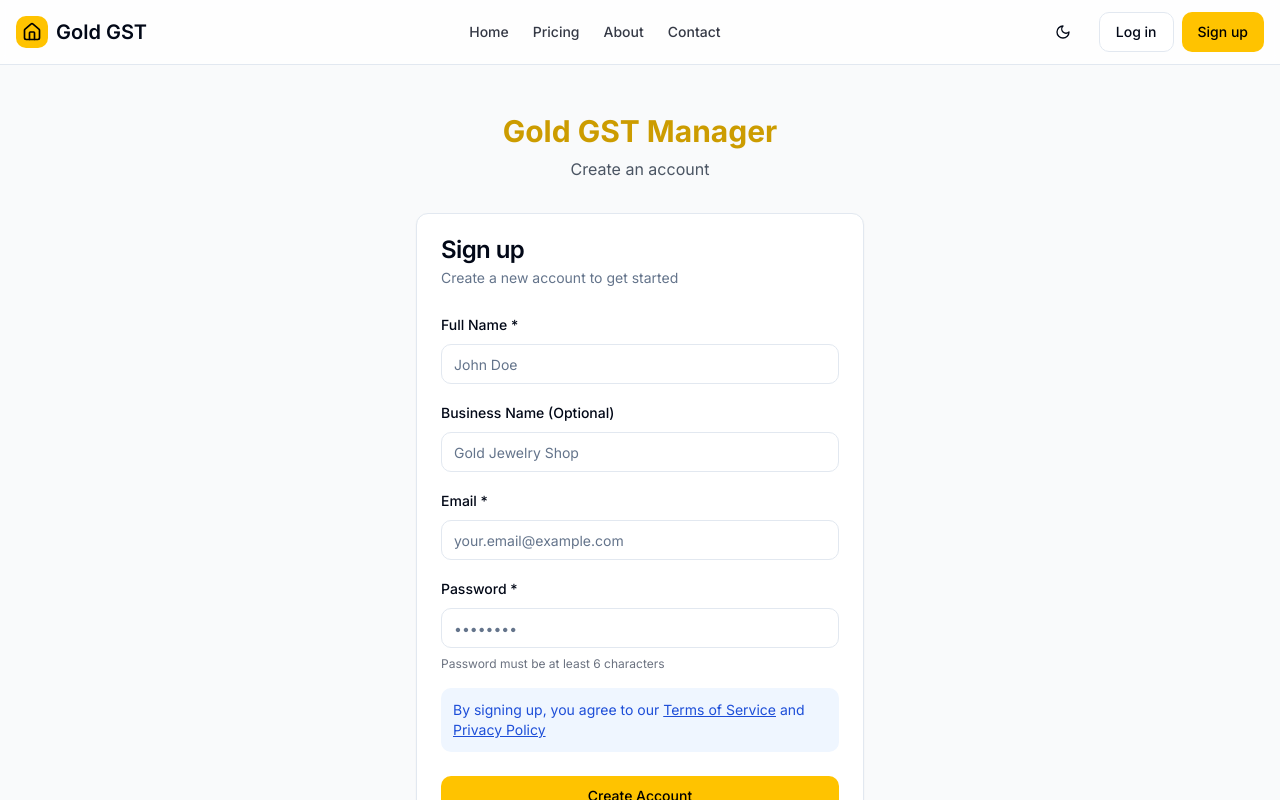
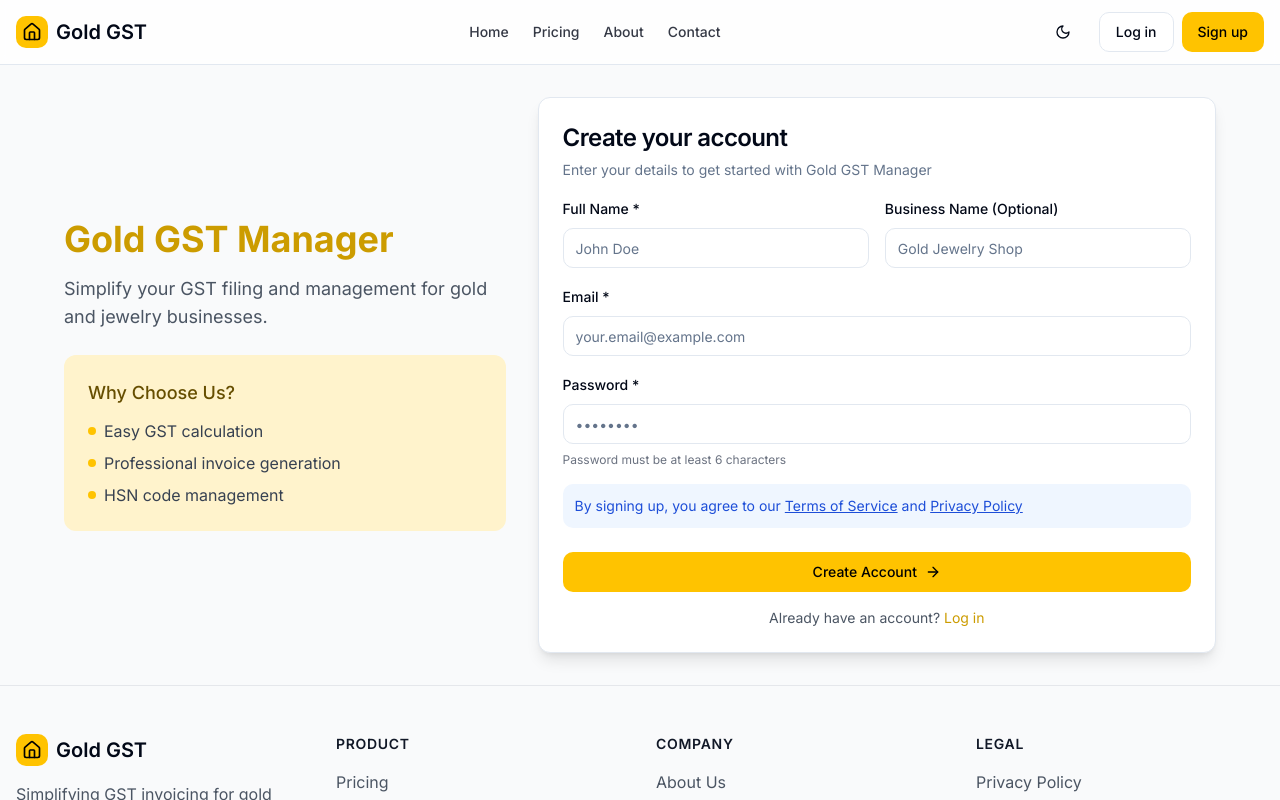
Before and after one commit to omex04/goldvendor-gst-manager, a React (Vite) app: page /register in a window 1280 px wide. Shown: the top 800 px of the page. Built offline with nearby package versions, Linux system fonts and the light colour scheme.

Commit message:
Fix: Registration database error and UI updates
Fixes database error during registration and updates the signup page UI to landscape mode.

```diff
--- a/src/pages/Login.tsx
+++ b/src/pages/Login.tsx
@@ -1,22 +1,38 @@
 
 import React, { useState, useEffect } from 'react';
 import { Card, CardContent, CardDescription, CardFooter, CardHeader, CardTitle } from '@/components/ui/card';
-import { Input } from '@/components/ui/input';
 import { Button } from '@/components/ui/button';
-import { Label } from '@/components/ui/label';
-import { useNavigate, Link } from 'react-router-dom';
-import { toast } from 'sonner';
-import { signIn } from '@/lib/supabase';
-import { useAuth } from '@/context/AuthContext';
+import { Link, useNavigate } from 'react-router-dom';
 import LandingHeader from '@/components/landing/LandingHeader';
 import LandingFooter from '@/components/landing/LandingFooter';
+import { signIn } from '@/lib/supabase';
+import { toast } from 'sonner';
+import { Input } from '@/components/ui/input';
+import { Label } from '@/components/ui/label';
+import { useAuth } from '@/context/AuthContext';
+import { Form, FormControl, FormField, FormItem, FormLabel, FormMessage } from '@/components/ui/form';
+import { zodResolver } from '@hookform/resolvers/zod';
+import { useForm } from 'react-hook-form';
+import * as z from 'zod';
+import { ArrowRight, KeyRound } from 'lucide-react';
+
+const formSchema = z.object({
+  email: z.string().email({ message: "Please enter a valid email address." }),
+  password: z.string().min(1, { message: "Password is required." }),
+});
 
 const Login = () => {
-  const [email, setEmail] = useState('');
-  const [password, setPassword] = useState('');
   const [isLoading, setIsLoading] = useState(false);
   const navigate = useNavigate();
   const { isAuthenticated, refreshUser } = useAuth();
+
+  const form = useForm<z.infer<typeof formSchema>>({
+    resolver: zodResolver(formSchema),
+    defaultValues: {
+      email: "",
+      password: "",
+    },
+  });
 
   useEffect(() => {
     // If already authenticated, redirect to dashboard
@@ -25,24 +41,17 @@ const Login = () => {
     }
   }, [isAuthenticated, navigate]);
 
-  const handleLogin = async (e: React.FormEvent) => {
-    e.preventDefault();
-
-    if (!email || !password) {
-      toast.error('Please enter both email and password');
-      return;
-    }
-
+  const onSubmit = async (values: z.infer<typeof formSchema>) => {
     setIsLoading(true);
 
     try {
-      const result = await signIn(email, password);
+      const result = await signIn(values.email, values.password);
 
       if (!result.success) {
         throw new Error(result.error || 'Login failed');
       }
 
-      await refreshUser(); // Update auth context
+      await refreshUser();
       toast.success('Login successful');
       navigate('/dashboard');
     } catch (error: any) {
@@ -57,72 +66,115 @@ const Login = () => {
     <div className="min-h-screen flex flex-col bg-gray-50 dark:bg-gray-900">
       <LandingHeader />
 
-      <div className="flex-grow flex items-center justify-center px-4 py-12">
-        <div className="w-full max-w-md">
-          <div className="text-center mb-8">
-            <h1 className="text-3xl font-bold text-gold-600 dark:text-gold-500">Gold GST Manager</h1>
-            <p className="text-gray-600 dark:text-gray-400 mt-2">Login to your account</p>
+      <div className="flex-grow flex items-center justify-center px-6 py-8">
+        <div className="w-full max-w-6xl grid grid-cols-1 lg:grid-cols-5 gap-8 items-center">
+          {/* Left side - Welcome back content */}
+          <div className="lg:col-span-2 space-y-6 text-center lg:text-left">
+            <div>
+              <h1 className="text-4xl font-bold text-gold-600 dark:text-gold-500">Welcome Back</h1>
+              <p className="mt-4 text-lg text-gray-600 dark:text-gray-400">
+                Log in to access your Gold GST Manager dashboard and manage your invoices
+              </p>
             </div>
 
-          <Card className="dark:bg-gray-800 dark:border-gray-700 transition-all hover:shadow-md">
-            <CardHeader>
-              <CardTitle className="dark:text-white">Login</CardTitle>
+            <div className="bg-gold-100 dark:bg-gold-900/30 p-6 rounded-xl">
+              <h3 className="font-medium text-gold-800 dark:text-gold-400 text-lg">New Features</h3>
+              <ul className="mt-3 space-y-2">
+                <li className="flex items-center gap-2">
+                  <span className="h-2 w-2 rounded-full bg-gold-500"></span>
+                  <span className="text-gray-700 dark:text-gray-300">Improved invoice templates</span>
+                </li>
+                <li className="flex items-center gap-2">
+                  <span className="h-2 w-2 rounded-full bg-gold-500"></span>
+                  <span className="text-gray-700 dark:text-gray-300">Enhanced reporting</span>
+                </li>
+                <li className="flex items-center gap-2">
+                  <span className="h-2 w-2 rounded-full bg-gold-500"></span>
+                  <span className="text-gray-700 dark:text-gray-300">Mobile optimization</span>
+                </li>
+              </ul>
+            </div>
+          </div>
+
+          {/* Right side - Login form */}
+          <Card className="lg:col-span-3 dark:bg-gray-800 dark:border-gray-700 shadow-lg">
+            <CardHeader className="pb-4">
+              <div className="flex items-center gap-2">
+                <KeyRound className="h-5 w-5 text-gold-500" />
+                <CardTitle className="dark:text-white text-2xl">Login to your account</CardTitle>
+              </div>
               <CardDescription className="dark:text-gray-400">
-                Enter your credentials to access your account
+                Enter your credentials to access your dashboard
               </CardDescription>
             </CardHeader>
-            <form onSubmit={handleLogin}>
+            <Form {...form}>
+              <form onSubmit={form.handleSubmit(onSubmit)}>
                 <CardContent className="space-y-4">
-                <div className="space-y-2">
-                  <Label htmlFor="email" className="dark:text-gray-300">Email</Label>
+                  <FormField
+                    control={form.control}
+                    name="email"
+                    render={({ field }) => (
+                      <FormItem>
+                        <FormLabel className="dark:text-gray-300">Email</FormLabel>
+                        <FormControl>
                           <Input
-                    id="email"
                             type="email"
                             placeholder="your.email@example.com"
-                    value={email}
-                    onChange={(e) => setEmail(e.target.value)}
-                    required
-                    className="dark:bg-gray-700 dark:border-gray-600 dark:text-white transition-colors focus:border-gold-500"
+                            className="dark:bg-gray-700 dark:border-gray-600 dark:text-white"
+                            {...field}
                           />
-                </div>
-                <div className="space-y-2">
-                  <div className="flex items-center justify-between">
-                    <Label htmlFor="password" className="dark:text-gray-300">Password</Label>
-                  </div>
+                        </FormControl>
+                        <FormMessage />
+                      </FormItem>
+                    )}
+                  />
+
+                  <FormField
+                    control={form.control}
+                    name="password"
+                    render={({ field }) => (
+                      <FormItem>
+                        <FormLabel className="dark:text-gray-300">Password</FormLabel>
+                        <FormControl>
                           <Input
-                    id="password"
                             type="password"
                             placeholder="••••••••"
-                    value={password}
-                    onChange={(e) => setPassword(e.target.value)}
-                    required
-                    className="dark:bg-gray-700 dark:border-gray-600 dark:text-white transition-colors focus:border-gold-500"
+                            className="dark:bg-gray-700 dark:border-gray-600 dark:text-white"
+                            {...field}
                           />
-                </div>
+                        </FormControl>
+                        <FormMessage />
+                      </FormItem>
+                    )}
+                  />
                 </CardContent>
-              <CardFooter className="flex flex-col space-y-4">
+                <CardFooter className="flex flex-col gap-4 pt-0">
                   <Button
                     type="submit"
-                  className="w-full bg-gold-500 hover:bg-gold-600 dark:bg-gold-600 dark:hover:bg-gold-700 text-black transition-colors"
+                    className="w-full bg-gold-500 hover:bg-gold-600 dark:bg-gold-600 dark:hover:bg-gold-700 text-black flex items-center justify-center gap-2"
                     disabled={isLoading}
                   >
                     {isLoading ? 'Logging in...' : 'Log in'}
+                    {!isLoading && <ArrowRight className="h-4 w-4" />}
                   </Button>
-                <div className="text-center w-full">
-                  <Link to="/" className="text-sm text-gray-600 dark:text-gray-400 hover:text-gold-600 dark:hover:text-gold-500 transition-colors">
+
+                  <div className="grid grid-cols-2 gap-4 w-full">
+                    <Link to="/" className="text-sm text-center text-gray-600 dark:text-gray-400 hover:text-gold-600 dark:hover:text-gold-500">
                       Back to home
                     </Link>
-                </div>
-                <div className="text-center w-full">
+
+                    <div className="text-center">
                       <p className="text-sm text-gray-600 dark:text-gray-400">
-                    Don't have an account?{' '}
-                    <Link to="/register" className="text-gold-600 dark:text-gold-500 hover:underline transition-colors">
+                        No account?{' '}
+                        <Link to="/register" className="text-gold-600 dark:text-gold-500 hover:underline">
                           Sign up
                         </Link>
                       </p>
                     </div>
+                  </div>
                 </CardFooter>
               </form>
+            </Form>
           </Card>
         </div>
       </div>
--- a/src/pages/Register.tsx
+++ b/src/pages/Register.tsx
@@ -10,15 +10,33 @@ import { toast } from 'sonner';
 import { Input } from '@/components/ui/input';
 import { Label } from '@/components/ui/label';
 import { useAuth } from '@/context/AuthContext';
+import { Form, FormControl, FormField, FormItem, FormLabel, FormMessage } from '@/components/ui/form';
+import { zodResolver } from '@hookform/resolvers/zod';
+import { useForm } from 'react-hook-form';
+import * as z from 'zod';
+import { ArrowRight } from 'lucide-react';
+
+const formSchema = z.object({
+  fullName: z.string().min(2, { message: "Name must be at least 2 characters." }),
+  businessName: z.string().optional(),
+  email: z.string().email({ message: "Please enter a valid email address." }),
+  password: z.string().min(6, { message: "Password must be at least 6 characters." }),
+});
 
 const Register = () => {
-  const [email, setEmail] = useState('');
-  const [password, setPassword] = useState('');
-  const [fullName, setFullName] = useState('');
-  const [businessName, setBusinessName] = useState('');
   const [isLoading, setIsLoading] = useState(false);
   const navigate = useNavigate();
   const { isAuthenticated, refreshUser } = useAuth();
+
+  const form = useForm<z.infer<typeof formSchema>>({
+    resolver: zodResolver(formSchema),
+    defaultValues: {
+      fullName: "",
+      businessName: "",
+      email: "",
+      password: "",
+    },
+  });
 
   useEffect(() => {
     // If already authenticated, redirect to dashboard
@@ -27,20 +45,13 @@ const Register = () => {
     }
   }, [isAuthenticated, navigate]);
 
-  const handleRegister = async (e: React.FormEvent) => {
-    e.preventDefault();
-
-    if (!email || !password || !fullName) {
-      toast.error('Please fill in all required fields');
-      return;
-    }
-
+  const onSubmit = async (values: z.infer<typeof formSchema>) => {
     setIsLoading(true);
 
     try {
-      const result = await signUp(email, password, {
-        name: fullName,
-        businessName: businessName || undefined
+      const result = await signUp(values.email, values.password, {
+        name: values.fullName,
+        businessName: values.businessName || undefined
       });
 
       if (!result.success) {
@@ -49,9 +60,9 @@ const Register = () => {
 
       toast.success('Registration successful!');
 
-      // Wait for a moment to allow database triggers to complete
+      // Wait a moment for DB triggers to complete
       setTimeout(async () => {
-        await refreshUser(); // Update auth context
+        await refreshUser();
         navigate('/dashboard');
       }, 1000);
     } catch (error: any) {
@@ -66,96 +77,152 @@ const Register = () => {
     <div className="min-h-screen flex flex-col bg-gray-50 dark:bg-gray-900">
       <LandingHeader />
 
-      <div className="flex-grow flex items-center justify-center px-4 py-12">
-        <div className="w-full max-w-md">
-          <div className="text-center mb-8">
-            <h1 className="text-3xl font-bold text-gold-600 dark:text-gold-500">Gold GST Manager</h1>
-            <p className="text-gray-600 dark:text-gray-400 mt-2">Create an account</p>
+      <div className="flex-grow flex items-center justify-center px-6 py-8">
+        <div className="w-full max-w-6xl grid grid-cols-1 lg:grid-cols-5 gap-8 items-center">
+          {/* Left side - Welcome content */}
+          <div className="lg:col-span-2 space-y-6 text-center lg:text-left">
+            <div>
+              <h1 className="text-4xl font-bold text-gold-600 dark:text-gold-500">Gold GST Manager</h1>
+              <p className="mt-4 text-lg text-gray-600 dark:text-gray-400">
+                Simplify your GST filing and management for gold and jewelry businesses.
+              </p>
             </div>
 
-          <Card className="dark:bg-gray-800 dark:border-gray-700 transition-all hover:shadow-md">
-            <CardHeader>
-              <CardTitle className="dark:text-white">Sign up</CardTitle>
+            <div className="bg-gold-100 dark:bg-gold-900/30 p-6 rounded-xl">
+              <h3 className="font-medium text-gold-800 dark:text-gold-400 text-lg">Why Choose Us?</h3>
+              <ul className="mt-3 space-y-2">
+                <li className="flex items-center gap-2">
+                  <span className="h-2 w-2 rounded-full bg-gold-500"></span>
+                  <span className="text-gray-700 dark:text-gray-300">Easy GST calculation</span>
+                </li>
+                <li className="flex items-center gap-2">
+                  <span className="h-2 w-2 rounded-full bg-gold-500"></span>
+                  <span className="text-gray-700 dark:text-gray-300">Professional invoice generation</span>
+                </li>
+                <li className="flex items-center gap-2">
+                  <span className="h-2 w-2 rounded-full bg-gold-500"></span>
+                  <span className="text-gray-700 dark:text-gray-300">HSN code management</span>
+                </li>
+              </ul>
+            </div>
+          </div>
+
+          {/* Right side - Registration form */}
+          <Card className="lg:col-span-3 dark:bg-gray-800 dark:border-gray-700 shadow-lg">
+            <CardHeader className="pb-4">
+              <CardTitle className="dark:text-white text-2xl">Create your account</CardTitle>
               <CardDescription className="dark:text-gray-400">
-                Create a new account to get started
+                Enter your details to get started with Gold GST Manager
               </CardDescription>
             </CardHeader>
-            <form onSubmit={handleRegister}>
+            <Form {...form}>
+              <form onSubmit={form.handleSubmit(onSubmit)}>
                 <CardContent className="space-y-4">
-                <div className="space-y-2">
-                  <Label htmlFor="fullName" className="dark:text-gray-300">Full Name *</Label>
+                  <div className="grid grid-cols-1 md:grid-cols-2 gap-4">
+                    <FormField
+                      control={form.control}
+                      name="fullName"
+                      render={({ field }) => (
+                        <FormItem>
+                          <FormLabel className="dark:text-gray-300">Full Name *</FormLabel>
+                          <FormControl>
                             <Input
-                    id="fullName"
                               type="text"
                               placeholder="John Doe"
-                    value={fullName}
-                    onChange={(e) => setFullName(e.target.value)}
-                    required
-                    className="dark:bg-gray-700 dark:border-gray-600 dark:text-white transition-colors focus:border-gold-500"
+                              className="dark:bg-gray-700 dark:border-gray-600 dark:text-white"
+                              {...field}
+                            />
+                          </FormControl>
+                          <FormMessage />
+                        </FormItem>
+                      )}
+                    />
+                    <FormField
+                      control={form.control}
+                      name="businessName"
+                      render={({ field }) => (
+                        <FormItem>
+                          <FormLabel className="dark:text-gray-300">Business Name (Optional)</FormLabel>
+                          <FormControl>
+                            <Input
+                              type="text"
+                              placeholder="Gold Jewelry Shop"
+                              className="dark:bg-gray-700 dark:border-gray-600 dark:text-white"
+                              {...field}
+                            />
+                          </FormControl>
+                          <FormMessage />
+                        </FormItem>
+                      )}
                     />
                   </div>
-                <div className="space-y-2">
-                  <Label htmlFor="business" className="dark:text-gray-300">Business Name (Optional)</Label>
+
+                  <FormField
+                    control={form.control}
+                    name="email"
+                    render={({ field }) => (
+                      <FormItem>
+                        <FormLabel className="dark:text-gray-300">Email *</FormLabel>
+                        <FormControl>
                           <Input
-                    id="business"
-                    type="text"
-                    placeholder="Gold Jewelry Shop"
-                    value={businessName}
-                    onChange={(e) => setBusinessName(e.target.value)}
-                    className="dark:bg-gray-700 dark:border-gray-600 dark:text-white transition-colors focus:border-gold-500"
-                  />
-                </div>
-                <div className="space-y-2">
-                  <Label htmlFor="email" className="dark:text-gray-300">Email *</Label>
-                  <Input
-                    id="email"
                             type="email"
                             placeholder="your.email@example.com"
-                    value={email}
-                    onChange={(e) => setEmail(e.target.value)}
-                    required
-                    className="dark:bg-gray-700 dark:border-gray-600 dark:text-white transition-colors focus:border-gold-500"
+                            className="dark:bg-gray-700 dark:border-gray-600 dark:text-white"
+                            {...field}
                           />
-                </div>
-                <div className="space-y-2">
-                  <Label htmlFor="password" className="dark:text-gray-300">Password *</Label>
+                        </FormControl>
+                        <FormMessage />
+                      </FormItem>
+                    )}
+                  />
+
+                  <FormField
+                    control={form.control}
+                    name="password"
+                    render={({ field }) => (
+                      <FormItem>
+                        <FormLabel className="dark:text-gray-300">Password *</FormLabel>
+                        <FormControl>
                           <Input
-                    id="password"
                             type="password"
                             placeholder="••••••••"
-                    value={password}
-                    onChange={(e) => setPassword(e.target.value)}
-                    required
-                    className="dark:bg-gray-700 dark:border-gray-600 dark:text-white transition-colors focus:border-gold-500"
-                    minLength={6}
+                            className="dark:bg-gray-700 dark:border-gray-600 dark:text-white"
+                            {...field}
                           />
+                        </FormControl>
                         <p className="text-xs text-gray-500 dark:text-gray-400">Password must be at least 6 characters</p>
-                </div>
+                        <FormMessage />
+                      </FormItem>
+                    )}
+                  />
 
-                <div className="p-3 bg-blue-50 dark:bg-blue-900/30 rounded-md transition-colors">
+                  <div className="p-3 bg-blue-50 dark:bg-blue-900/30 rounded-md">
                     <p className="text-sm text-blue-700 dark:text-blue-300">
                       By signing up, you agree to our <Link to="/terms" className="underline hover:text-blue-800 dark:hover:text-blue-200">Terms of Service</Link> and <Link to="/privacy" className="underline hover:text-blue-800 dark:hover:text-blue-200">Privacy Policy</Link>
                     </p>
                   </div>
                 </CardContent>
-              <CardFooter className="flex flex-col space-y-4">
+                <CardFooter className="flex flex-col gap-4 pt-0">
                   <Button
                     type="submit"
-                  className="w-full bg-gold-500 hover:bg-gold-600 dark:bg-gold-600 dark:hover:bg-gold-700 text-black transition-colors"
+                    className="w-full bg-gold-500 hover:bg-gold-600 dark:bg-gold-600 dark:hover:bg-gold-700 text-black flex items-center justify-center gap-2"
                     disabled={isLoading}
                   >
                     {isLoading ? 'Creating Account...' : 'Create Account'}
+                    {!isLoading && <ArrowRight className="h-4 w-4" />}
                   </Button>
+
                   <div className="text-center w-full">
                     <p className="text-sm text-gray-600 dark:text-gray-400">
                       Already have an account?{' '}
-                    <Link to="/login" className="text-gold-600 dark:text-gold-500 hover:underline transition-colors">
+                      <Link to="/login" className="text-gold-600 dark:text-gold-500 hover:underline">
                         Log in
                       </Link>
                     </p>
                   </div>
                 </CardFooter>
               </form>
+            </Form>
           </Card>
         </div>
       </div>
```
Also changed, not shown: src/context/AuthContext.tsx (+23 -16 lines), src/lib/supabase.ts (+11 -19 lines). Lines whose indentation alone changed are shown as unchanged.
